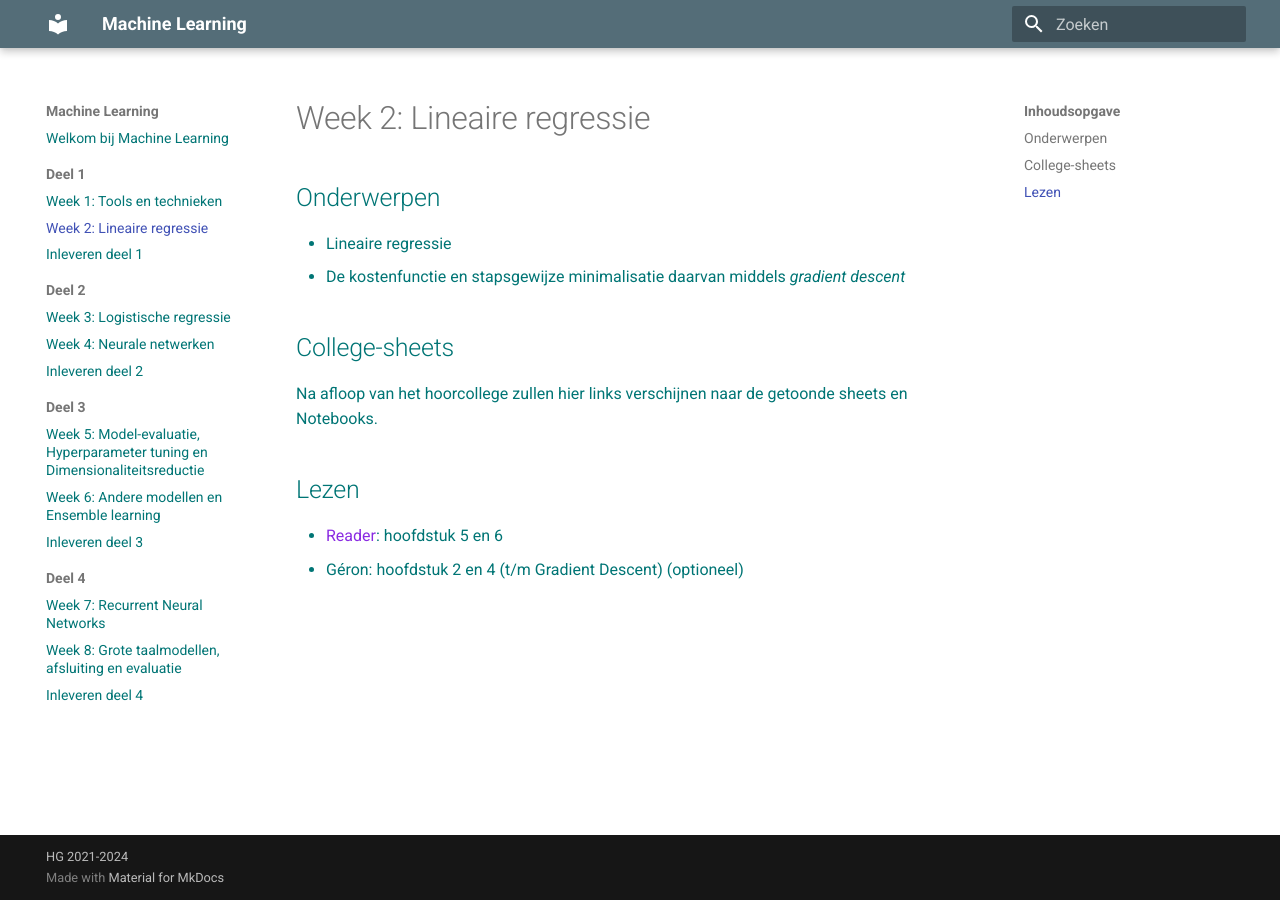
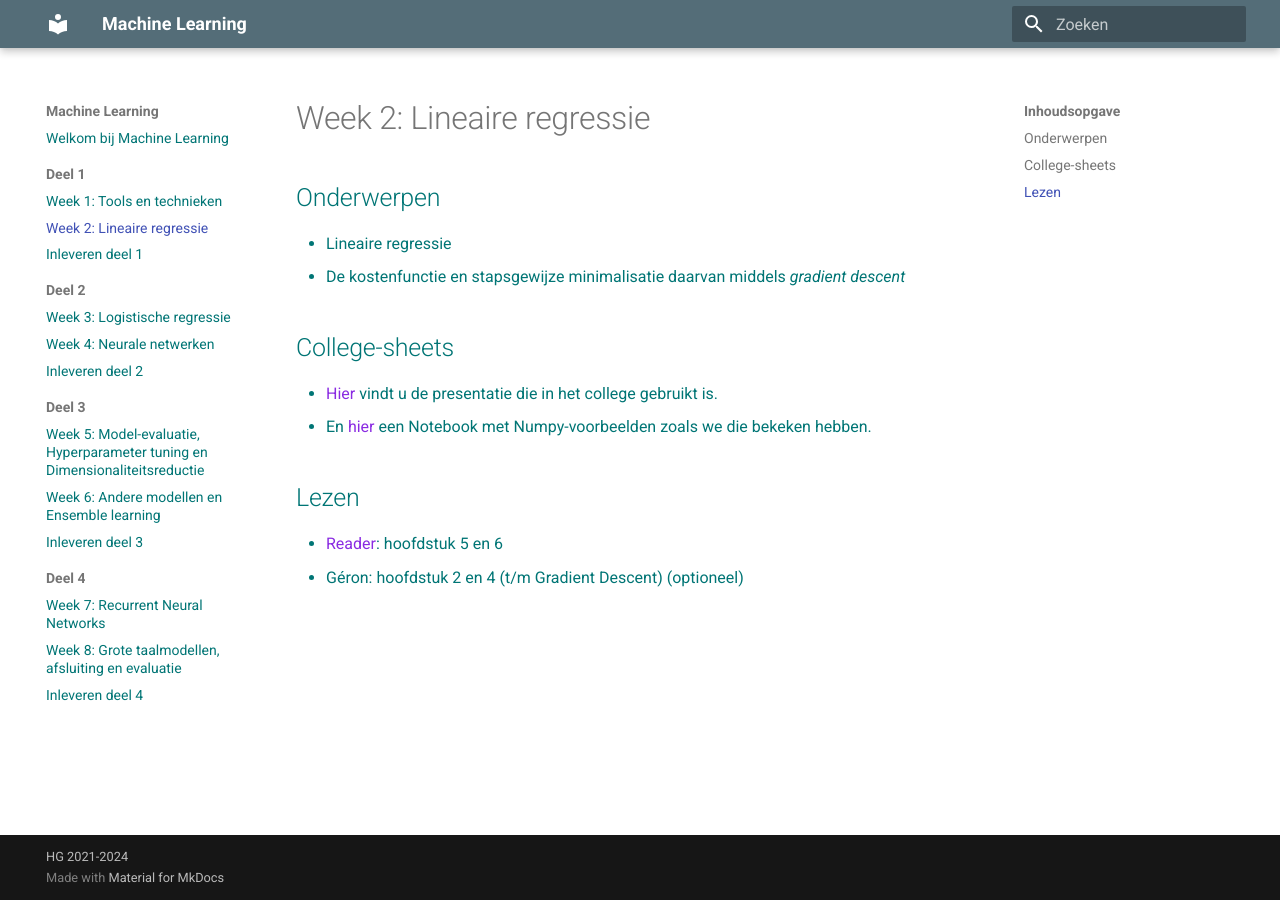
Before and after one commit to hanze-hbo-ict/Machine-Learning, an MkDocs documentation site: the page built from docs/deel1/week2.md, in a window 1280 px wide. Built offline with MkDocs 1.6.1 and Material for MkDocs 9.7.7, drawn with Linux system fonts in a browser that asks for light colours.

Commit message:
Added links to week 2 page

```diff
--- a/docs/deel1/week2.md
+++ b/docs/deel1/week2.md
@@ -7,7 +7,8 @@
 
 ## College-sheets
 
-Na afloop van het hoorcollege zullen hier links verschijnen naar de getoonde sheets en Notebooks.
+* [Hier](../lectures/wk2/ML_wk2_Lineaire_regressie.pptx) vindt u de presentatie die in het college gebruikt is.
+* En [hier](../lectures/wk2/livecoding/NumPy.ipynb) een Notebook met Numpy-voorbeelden zoals we die bekeken hebben.
 
 ## Lezen
 
```
